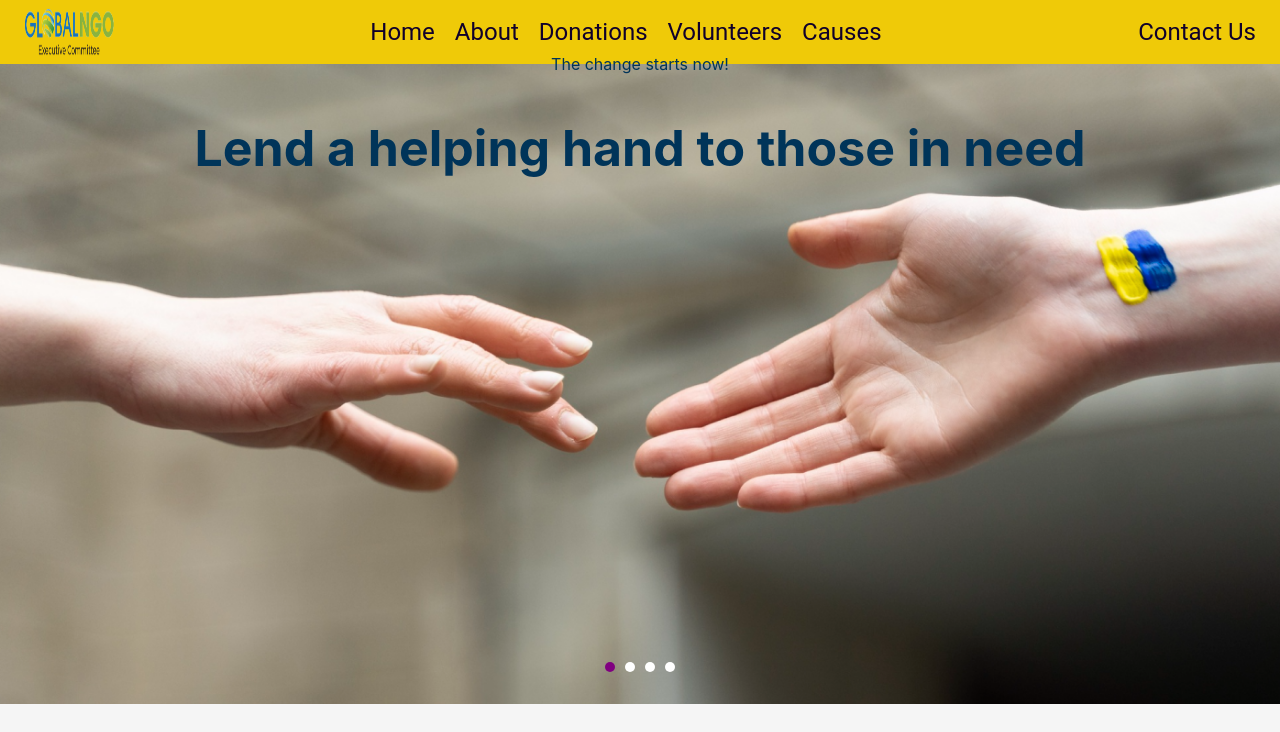
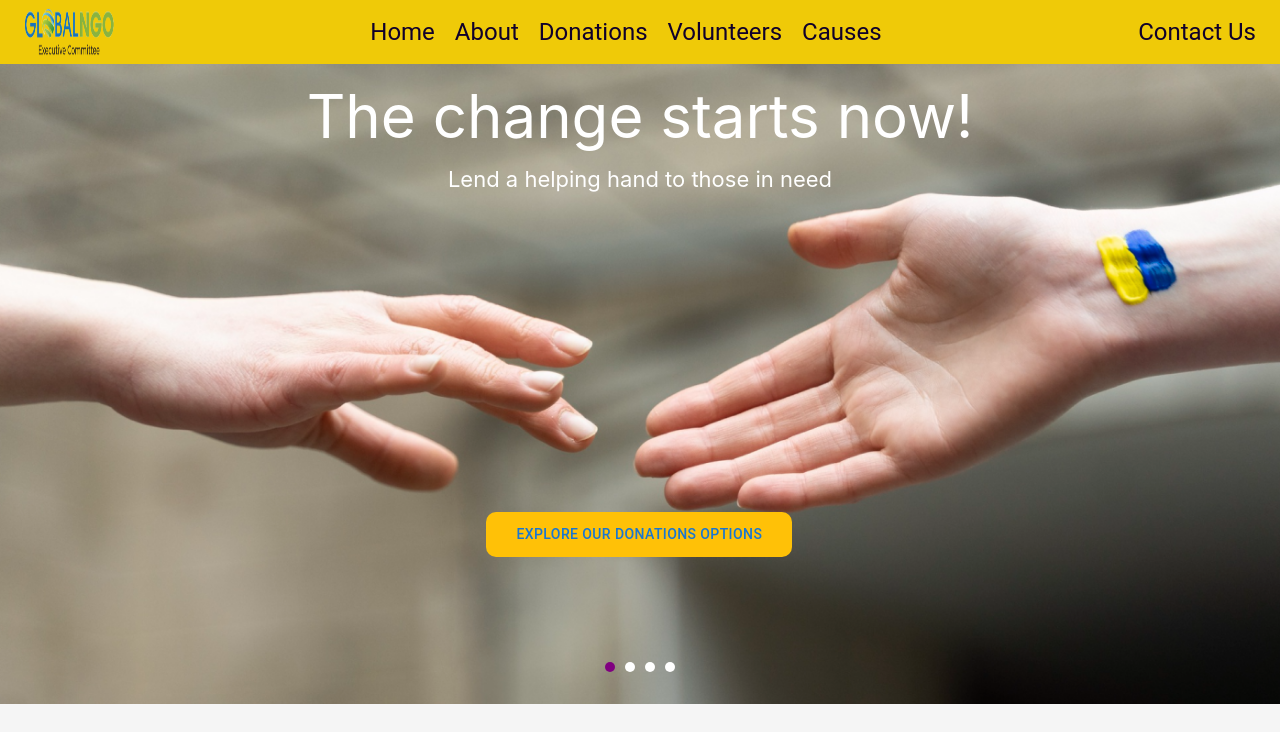
Before and after one commit to Zaibonisha/gnec-web-app, a React (Create React App) app: page / in a window 1280 px wide. Shown: the top 732 px of the page. Built offline with nearby package versions, Linux system fonts and the light colour scheme; the HTML template or start-up script is replaced by a standard one.

Commit message:
Add biutton and links hover effects

```diff
--- a/src/assets/style/volunteer.css
+++ b/src/assets/style/volunteer.css
@@ -23,6 +23,11 @@
 textarea::placeholder {
   color: #4c2689;
   opacity: 0.7;
+}
+
+button:hover,
+a:hover {
+  opacity: 0.5;
 }
 
 .text {
--- a/src/components/common/Footer.jsx
+++ b/src/components/common/Footer.jsx
@@ -14,14 +14,14 @@
         </div>
         <div className="flex flex-row justify-between mt-10">
           <div>
-            <img src={Logo} alt="Logo" className="w-[100px] h-[40px] my-10" />
+            <Link to="/"><img src={Logo} alt="Logo" className="w-[100px] h-[40px] my-10" /></Link>
             <div className="flex flex-row gap-5">
               <p className="text-[#ffc107] text-[20px]">Follow us for more causes</p>
               <a href="https://facebook.com/"><img src={Facebook} alt="Facebook icon" /></a>
               <a href="https://instagram.com/"><img src={Instagram} alt="Instagram icon" /></a>
             </div>
             <form className="flex flex-row gap-0 subscribe">
-              <input type="email" placeholder="*Enter your email" />
+              <input required type="email" placeholder="*Enter your email" />
               <button type="submit">Subscribe</button>
             </form>
           </div>
@@ -31,25 +31,25 @@
               <ul>
                 <li className="text-[#FFC107] mb-2 font-semibold">For Donators</li>
                 <li className="flex flex-col text-[#fff]">
-                  <Link to="/">About Us</Link>
-                  <Link to="/">Donations</Link>
-                  <Link to="/">Causes</Link>
-                  <Link to="/">Contact</Link>
+                  <Link to="/about">About Us</Link>
+                  <Link to="/donations">Donations</Link>
+                  <Link to="/causes">Causes</Link>
+                  <Link to="/contact">Contact</Link>
                 </li>
               </ul>
               <ul>
                 <li className="text-[#FFC107] mb-2 font-semibold">For Volunteers</li>
                 <li className="flex flex-col text-[#fff]">
-                  <Link to="/">About Us</Link>
-                  <Link to="/">Causes</Link>
-                  <Link to="/">Contact</Link>
+                  <Link to="/about">About Us</Link>
+                  <Link to="/causes">Causes</Link>
+                  <Link to="/contact">Contact</Link>
                 </li>
               </ul>
               <ul>
                 <li className="text-[#FFC107] mb-2 font-semibold">For Donations</li>
                 <li className="flex flex-col text-[#fff]">
-                  <Link to="/">About Us</Link>
-                  <Link to="/">Contact</Link>
+                  <Link to="/about">About Us</Link>
+                  <Link to="/contact">Contact</Link>
                 </li>
               </ul>
               </div>
--- a/src/pages/Home.jsx
+++ b/src/pages/Home.jsx
@@ -1,22 +1,35 @@
-import React, { useState, useEffect } from 'react';
-import { Card as MUICard, CardContent, Button, Typography, Grid } from '@mui/material';
+import React from "react";
+import {
+  Card as MUICard,
+  CardContent,
+  Button,
+  Typography,
+  Grid,
+} from "@mui/material";
+import HeaderCarousal from "../components/common/HeaderCarousal";
 
 const Card = ({ title, description, image, buttonLabel, buttonLink }) => {
   const buttonStyle = {
-    color: 'white',
-    textDecoration: 'none',
-    cursor: 'pointer',
-    backgroundColor: '#fca311', // Replace with your desired background color
-    padding: '8px 16px', // Add padding for better appearance
-    borderRadius: '4px', // Add border radius for rounded corners
-    width: '20vw',
-    marginTop: '50px'
+    color: "white",
+    textDecoration: "none",
+    cursor: "pointer",
+    backgroundColor: "#fca311", // Replace with your desired background color
+    padding: "8px 16px", // Add padding for better appearance
+    borderRadius: "4px", // Add border radius for rounded corners
+    width: "20vw",
+    marginTop: "50px",
   };
 
   return (
     <MUICard>
       <CardContent>
-        {image && <img src={image} alt={title} style={{ width: '20vw', height: '30vh' }} />}
+        {image && (
+          <img
+            src={image}
+            alt={title}
+            style={{ width: "20vw", height: "30vh" }}
+          />
+        )}
         <Typography variant="h5">{title}</Typography>
         <Typography variant="body1">{description}</Typography>
         <Button component="a" href={buttonLink} style={buttonStyle}>
@@ -28,37 +41,35 @@
 };
 
 const Home = () => {
-  const [currentImage, setCurrentImage] = useState(0);
+  // const [currentImage, setCurrentImage] = useState(0);
 
-  const images = ['hands.png', 'variant2.png', 'variant3.png', 'variant2.png']; // Add your image URLs here
+  // const images = ['hands.png', 'variant2.png', 'variant3.png', 'variant2.png']; // Add your image URLs here
 
-  const backgroundImageStyle = {
-    backgroundImage: `url('${images[currentImage]}')`,
-    backgroundSize: 'cover',
-    backgroundPosition: 'center',
-    height: '80vh',
-    position: 'relative',
-  };
+  // const backgroundImageStyle = {
+  //   backgroundImage: `url('${images[currentImage]}')`,
+  //   backgroundSize: 'cover',
+  //   backgroundPosition: 'center',
+  //   height: '80vh',
+  //   position: 'relative',
+  // };
 
-  const switchToImage = (index) => {
-    setCurrentImage(index);
-  };
+  // const switchToImage = (index) => {
+  //   setCurrentImage(index);
+  // };
 
-  useEffect(() => {
-    const timer = setInterval(() => {
-      setCurrentImage((prevImage) => (prevImage + 1) % images.length);
-    }, 10000); // 10 seconds
+  // useEffect(() => {
+  //   const timer = setInterval(() => {
+  //     setCurrentImage((prevImage) => (prevImage + 1) % images.length);
+  //   }, 10000); // 10 seconds
 
-    return () => {
-      clearInterval(timer);
-    };
-  }, [images.length]);
+  //   return () => {
+  //     clearInterval(timer);
+  //   };
+  // }, [images.length]);
 
   return (
     <div>
-
-
-      <div style={backgroundImageStyle} onClick={() => switchToImage((currentImage + 1) % images.length)}>
+      {/* <div style={backgroundImageStyle} onClick={() => switchToImage((currentImage + 1) % images.length)}>
         <h1 style={{ color: '#003459', position: 'absolute', top: 0, left: '50%', transform: 'translate(-50%, -50%)', textAlign: 'center', width: '100%' }}>
           The change starts now!
         </h1>
@@ -80,33 +91,36 @@
             />
           ))}
         </div>
-      </div>
+      </div> */}
+      <HeaderCarousal />
       {/* Second Image */}
-      <div style={{ marginTop: '30px', display: 'flex', justifyContent: 'center' }}>
-        <div style={{ marginRight: '100px' }}>
+      <div
+        style={{ marginTop: "30px", display: "flex", justifyContent: "center" }}
+      >
+        <div style={{ marginRight: "100px" }}>
           {/* Third Image */}
           <img
-            src={`${process.env.PUBLIC_URL}/Line 1.png`}  // Replace 'third_image_url.png' with the actual URL of the third image
+            src={`${process.env.PUBLIC_URL}/Line 1.png`} // Replace 'third_image_url.png' with the actual URL of the third image
             alt="Third Image"
-            style={{ width: '10vh', height: '80vh' }}
+            style={{ width: "10vh", height: "80vh" }}
           />
           {/* Fourth Image */}
           <img
-            src={`${process.env.PUBLIC_URL}/mousescrolldown.png`}  // Replace 'fourth_image_url.png' with the actual URL of the fourth image
+            src={`${process.env.PUBLIC_URL}/mousescrolldown.png`} // Replace 'fourth_image_url.png' with the actual URL of the fourth image
             alt="Fourth Image"
-            style={{ width: '10vw', height: 'auto', marginBottom: '10vw' }}
+            style={{ width: "10vw", height: "auto", marginBottom: "10vw" }}
           />
-
         </div>
         <img
-          src={`${process.env.PUBLIC_URL}/howdowe.png`}  // Replace 'second_image_url.png' with the actual URL of the second image
+          src={`${process.env.PUBLIC_URL}/howdowe.png`} // Replace 'second_image_url.png' with the actual URL of the second image
           alt="Second Image"
-          style={{ width: '75%', height: '80vh' }}
-
+          style={{ width: "75%", height: "80vh" }}
         />
       </div>
-    {/* Card Components */}
-    <div style={{ display: 'flex', justifyContent: 'center', marginTop: '50px' }}>
+      {/* Card Components */}
+      <div
+        style={{ display: "flex", justifyContent: "center", marginTop: "50px" }}
+      >
         <Grid container spacing={2} justifyContent="center">
           <Grid item>
             <Card
@@ -116,7 +130,6 @@
               buttonLabel="Join the mission"
               buttonLink="/volunteers"
             />
-
           </Grid>
           <Grid item>
             <Card
```
